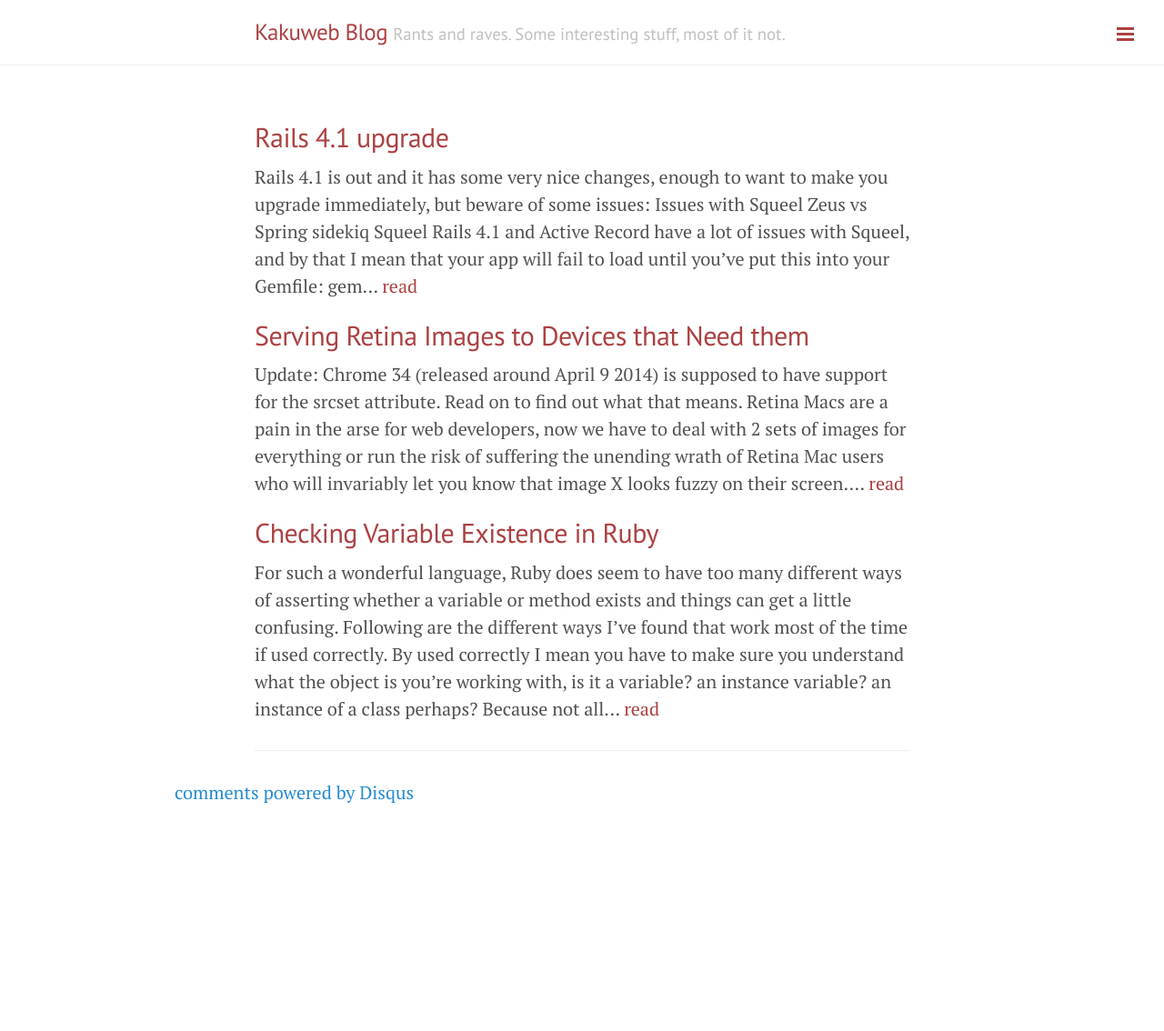
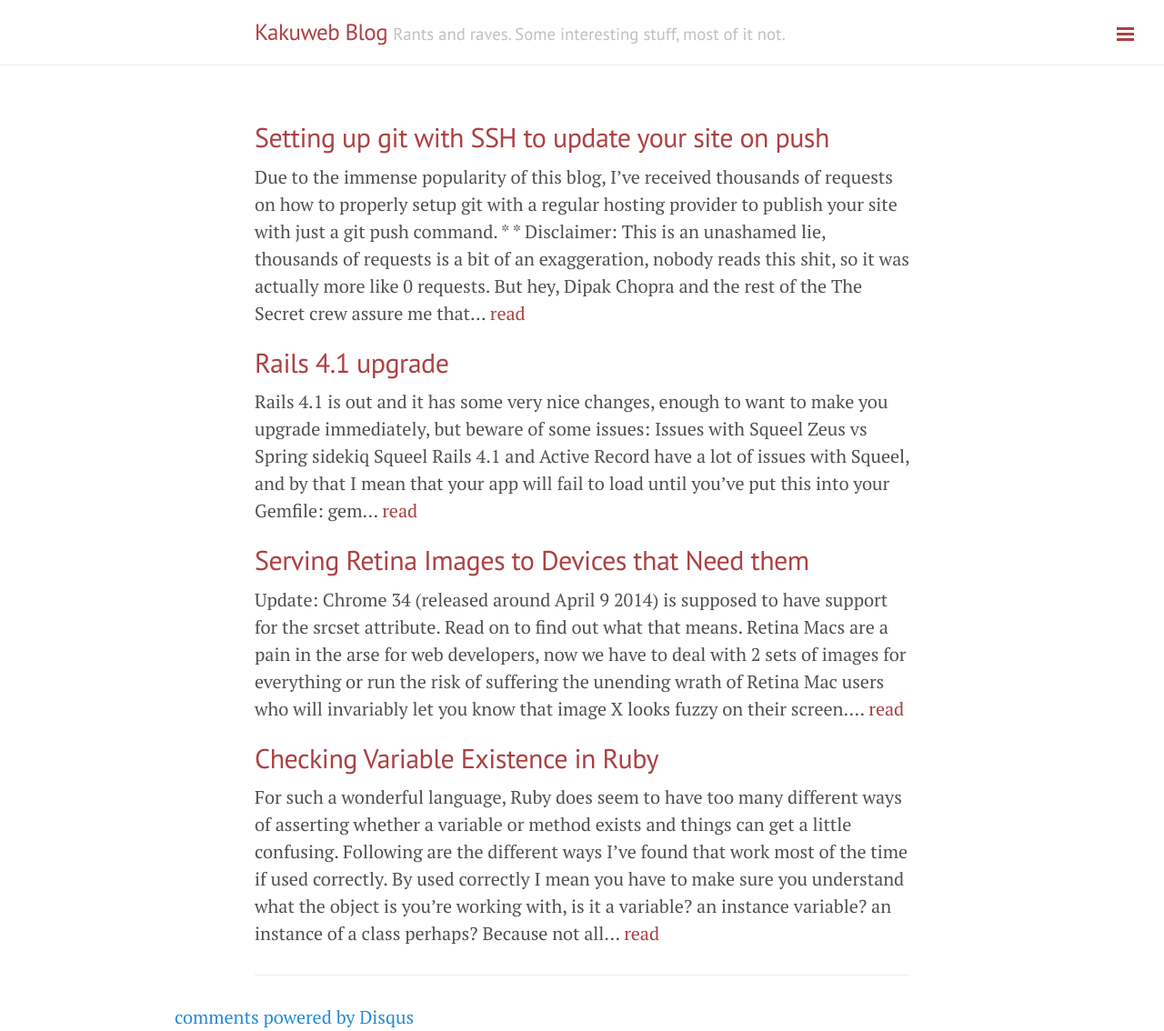
Before and after one commit to kakubei/kakubei.github.io, a Jekyll site: the page built from index.html, in a window 1280 px wide. Shown: the whole page at 91% size. Built offline with Jekyll 4.4.1, drawn with Linux system fonts in a browser that asks for light colours; Markdown is read by kramdown in place of the engine named in the settings; the list of posts is cut into pages by our own code; comment, search, counter and statistics services are not loaded; before the commit the page ends 900 px from its top, so only the background shows below that; some of the changed lines change nothing that is shown.

Commit message:
Added new super awesome post on publishing your blog with jekyll and ssh

```diff
--- a/_includes/sidebar.html
+++ b/_includes/sidebar.html
@@ -26,6 +26,7 @@
     {% endfor %}
 
 
+  <!-- listing the latest 10 entries -->
     <section>
         <span class="sidebar-nav-item">Recent Posts</span>
         <ul>
--- /dev/null
+++ b/_posts/2014-04-12-setup-git-push.md
@@ -0,0 +1,210 @@
+---
+layout: post
+title: "Setting up git with SSH to update your site on push"
+---
+
+Due to the immense popularity of this blog, I've received thousands of requests on how to properly setup git with a regular hosting provider to publish your site with just a `git push` command. *
+
+\* **Disclaimer:** This is an unashamed lie, *thousands* of requests is a bit of an exaggeration, nobody reads this shit, so it was actually more like 0 requests. But hey, Dipak Chopra and the rest of the *The Secret* crew assure me that if you send your positive wishes to the Universe they will all come true (or some crap like that), so this is me putting my positive vibes out there.
+
+
+Let's assume you were so enthralled by my [brilliant piece on blogging software]({{ site.url }}/blogging-software-link) that you can't wait to try [Jekyll](jekyllrb.com) to create your very own blog. But you don't want any plain vanilla, crappy blog, you want the whole enchilada, all-you-can-eat, hog-wild blog. Well, once again, I'm here to help you.
+
+First things first. Let's install Jekyll
+
+## Installing the Jekyll gem
+Open up a terminal session (Applications/Utilities/Terminal), then type this:
+
+{% highlight ruby %}
+gem install jekyll
+{% endhighlight %}
+
+Now we have the gem that does all the magic.
+
+## Lanyon
+
+Now let's get the [Poole Lanyon](https://github.com/poole/lanyon) variant which has some nice styles to get you started. You can either clone the repository by `cding` in the Terminal over to where you want your blog to be and typing this:
+
+    git clone https://github.com/poole/lanyon
+
+If you don't know what the above means or the Terminal scares the heebie-jeebies out of you, just click the [Download ZIP](https://github.com/poole/lanyon/archive/master.zip) link right here, then:
+
+* Grab the unzipped folder
+* put it where you want your blog to live
+* rename it to something sensible and original like `blog`
+* and edit it with your preferred editor. I suggest [SublimeText](http://www.sublimetext.com) or [Rubymine](http://www.jetbrains.com/ruby/) if you do any Ruby programming.
+
+## Enable git
+If you've never used git, it's a [version control system](http://en.wikipedia.org/wiki/Revision_control) which means it basically helps you keep various versions of your files so that world won't end when you make horrible mistakes and completely screw up your program. Not that any of us would *ever* do that.
+
+Back in the terminal, `cd` over to where your blog lives and types this:
+
+    git init
+
+That enables git.
+
+## Add files to git
+Now we need to add the files that we want to track. You can pick and choose which files to track and that's always recommended, but since this isn't a git tutorial, it's a *Just give me my damn blog already* tutorial, we'll just add everything to git.
+
+Still in the terminal, type this:
+
+    git add -A
+
+this adds everything in the current folder. This means all your files are now being tracked.
+
+## Commit changed or new files to git
+Every time you are happy with your changes to a file you need to commit them to git, telling git that you want it to remember the state of this file. Git doesn't do this automatically. *you must commit your changes to git every time*. But we haven't changed anything! I hear you say. True, but we did just add some new files and you also need to commit new files. So, `changed or new file = commit`, got it?
+
+Terminal time, type this:
+
+{% highlight bash %}
+    git commit -m 'initial commit'
+{% endhighlight %}
+
+The `-m` stands for `message`. Each time you make a commit, make sure to add a descriptive message of what you changed. This is really useful for when you need to go back and see where you messed up.
+
+You can find out more about the git commands [here](http://git-scm.com/book/en/Git-Basics-Getting-a-Git-Repository).
+
+Enough with git, let's move on.
+
+## Publishing to github pages
+If you want to publish your blog to github pages for free, follow their excellent tutorial [here](https://pages.github.com).
+
+If you already have a website and would like to publish your blog there for whatever reason, continue reading.
+
+## SSH
+[ssh](http://en.wikipedia.org/wiki/Secure_Shell), or secure shell is, as its name implies a secure shell. It's a secure way for computers to communicate, over a network (usually the Internet) without having to use passwords and without people being able to sniff over what they're saying to each other. Actually, that's technically incorrect, but I don't want to explain what a shell is, etc. so just go with it for now.
+
+We'll use `ssh` to publish our blog to our remote server on the internet. In order to do this, we need to create secure keys so that the computers can trust each other. `ssh` can be daunting but just follow along and it doesn't have to be.
+
+## Create SSH keys
+We're going to create those keys on your computer. Let's go back to our friend the Terminal.
+
+    ssh-keygen
+
+It will prompt you for the location to save the keys, just hit `enter` to choose the default of `~/.ssh` which is fine.
+Next it will ask you to enter a passphrase, thsi is optional, it's basically so no one else can look at your keys or do anything with them without this passphrase, to make things easier we won't add a passphrase here, once again, hit `enter` when prompted for the passphrase.
+
+This will create your private and public keys `~/.ssh/id_rsa` and `~/.ssh/id_rsa.pub` respectively.
+
+The magic happens when we add our public key, `~/.ssh/id_rsa.pub` to the remote server. Your private key, don't copy it anywhere, leave it alone where it is, don't touch it, don't even look at it. OK you can look at it, all I'm saying is don't copy it over to anywhere.
+
+## Multiple SSH keys for multiple users
+What if I have multple users for different web sites? You might have one user for your computer and another user for your personal site, yet another user for your work site, one more for your Heroku project, this is not unusual, I have a bunch of websites and I use a different user for each because I'm not a **total** idiot. Having one user and password for everything might be a lot easier but it's just asking for trouble.
+
+If you do have multiple users, just generate the keys with:
+
+{% highlight bash %}
+    ssh-keygen -C "user-name"
+{% endhighlight %}
+
+## Copy the public key to your remote server
+We need to copy our public key over to the remote server where you have your site. In my case it's Site5 and they make you request shell access before you can login with ssh so you might have to do that on your server, find out how to connect remotely to it. You can usually do it with the user and password you used to setup the `FTP` for your website.
+
+We need to copy the public key to a file called `authorized_keys` in the server.
+
+The easiest way to copy your public key to the remote server is probably to `echo` (or print it) from the command line over to the remote server. It also has the added benefit of making you feel like a hacker badass. Terminal please and type:
+
+
+    cat ~/.ssh/id_rsa.pub | ssh user-name@mysite.com ‘cat – >> ~/.ssh/authorized_keys’
+
+Of course, change `user-name` for your user name and `mysite.com` with your site URL.
+
+**If the above doesn't work**, do it manually. Once again in Terminal type this:
+
+    cat ~/.ssh/id_rsa.pub
+
+This will print out your public key, which starts with `ssh-rsa` and ends with your user name. Copy the whole thing, then ssh over to your server with:
+
+    ssh user-name@mysite.com
+
+once there see if the `~/.ssh/authorized_keys` exists, if it doesn't create it with:
+
+    mkdir ~/.ssh; touch ~/.ssh/authorized_keys; chmod 700 ~/.ssh
+
+Now open `~/.ssh/authorized_keys` with your favourite terminal editor like Emacs or Pico or Nano, paste your public key and save and close the file.
+
+Congratulations, if you made it through all this you should be able to login to your site without providing a password, awesome. Get yourself a beer, you earned it.
+
+## Publishing the site
+We're almost done, now we need to setup git to publish our site remotely. I know I said that we were done with git and were moving on. I lied, we need one last thing with git, but this is it I promise, after this you're *almost* done and will have a wonderful way to publish your awesome Jekyll blog very soon.
+
+OK, let's go. We need to tell git where our remote server is this requires 2 things:
+
+1. Create a git folder where we can put the files on the remote server
+2. Set up git to push your changes to it
+
+### Step 1: create remote repository
+Still in your remote website, choose a place to put your files. This is not the folder where your site will be, git requires its own folder to put its own files, not your published web files, and type this:
+
+    mkdir blog.git
+    # this creates the folder where the git files will live
+    cd blog.git
+    git init --bare
+
+The last command will create an empty git repository so that when we push git won't complain.
+
+### Step 2: tell git where to push changes
+Back on your computer we need to tell git where to push the changes, the easiest ting to do is to go to the Terminal and `cd` over to where your blog is and type this:
+
+    git remote add origin user-name@mysite.com:remote_blog_directory
+
+`remote_blog_directory` is the name of the folder you created in Step 1 above. And of course, change `user-name` and `mysite.com` for your user and site name.
+
+**If the above doesn't work or you want to do it manually**, you need to edit this file `.git/config` in your blog folder. This file is hidden so use whatever you have on your Mac to show you empty files, an easy way to do this is to go to the Finder and hit `Command-Shift-G` which will prompt you for a path, type this in the path: `path_to_my_blog/.git`.
+
+If you installed SublimeText you can also type this in the Terminal: `subl path_to_your_blog/.git/config` and it will open that file for editing.
+
+Git now knows where to publish your blog and since we already setup `SSH` before, it won't prompt you for a password.
+
+## Tell git to copy our files to the website folder after we push
+OK there is one last thing to do before we can push our site with git and see our hard-earned rewards, we need to tell git that every time you publish a change to your site, it needs to copy all the files from its internal repository and over to the folder where your website actually exists. This is easily accomplished thusly.
+
+On the remote server, go to the folder we created in Step 1, then `cd` over to the `.git/hooks` folder. You will find a bunch of files there, the one we want is called `post-receive.sample`. Copy a version of it so we can edit it:
+
+
+    cp post-receive.sample post-receive
+
+Now edit it (again with whatever editor you have on the remote server) and put this into the file:
+
+{% highlight bash %}
+    GIT_WORK_TREE=/home/user-name/public_html/ git checkout -f
+{% endhighlight %}
+
+In this case, replace not only `user-name` with your user on the remote server but also `public_html` with whatever folder you're using to serve your blog. For example, if the blog is in `public_html/blog` then put that in there.
+
+This hook tells git to copy everything over to that folder every time you push a change.
+
+## Pushing our changes and publishing
+Alright, this is it, the final command to publish your site! Yay.
+
+Create a new post in your local blog, something earth-shattering like `hello world` and let's push that baby.
+
+Go to your old fiend the terminal, still in the folder for your blog (on your computer, not the remote server) and type this:
+
+    git push origin master
+
+If all the planets are aligned, you should see a message saying everythig was successful.
+
+Now visit your site on a browser and bask in the fuits of your hard labour. I know I'm mixing my metaphors but this occasion merits it, we've done **a lot** of hard work and now it's time to enjoy it. Get yourself 2 beers this time, minimum.
+
+The good news is that from now on, the only thing you need to do is:
+
+{% highlight bash %}
+    git commit -m 'added new post (or whatever)'
+    git push origin master
+{% endhighlight %}
+
+
+And your site will be updated. Remember the `git commit` command is to actually commit the changes to git. If we don't commit them and try to push something git will tell us there is nothing to push.
+
+
+## GUI alternatives
+You love git but hate the Terminal? Use [Tower](http://www.git-tower.com), a wonderful app for all your git needs.
+
+If you use Rubymine, it has built-in control for git so you can add, commit and push without ever touching the command line terminal.
+
+I hope this actually helps someone. If it does, drop me a line in the comments section below.
+
+## Coming Soon
+In a next installment I shall reveal the secrets to all the changes I made to this blog so you can be as cool as me ;)
```
